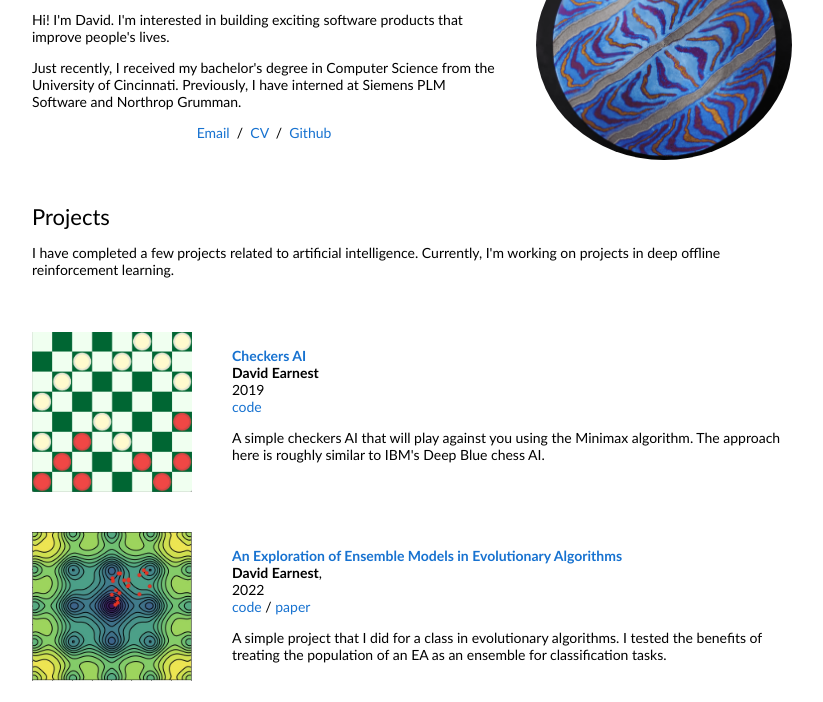
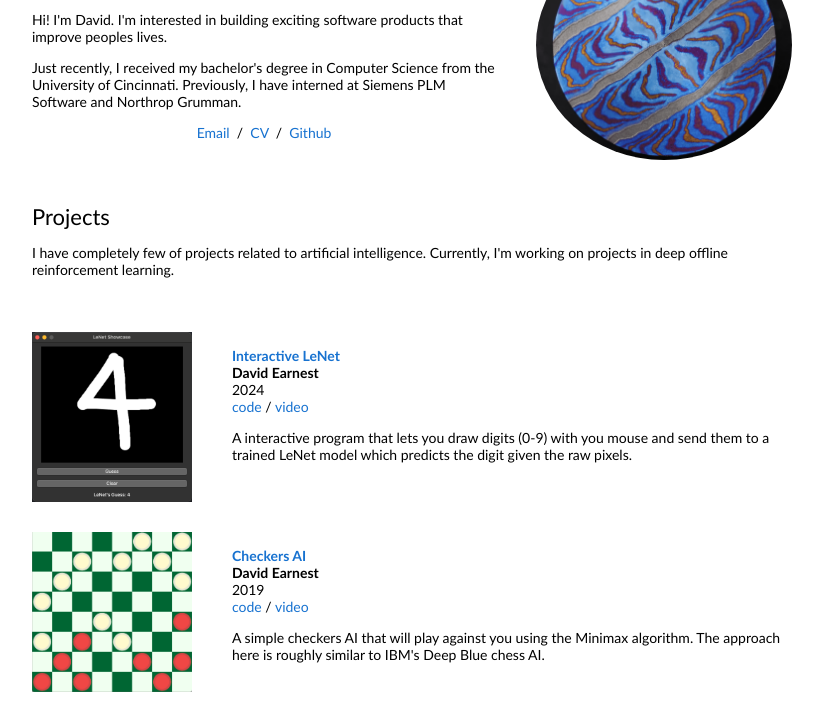
Before and after one commit to earnesdm/earnesdm.github.io, a plain HTML site: page index.html in a window 1280 px wide. Shown: the part 98-800 px from the top of the page, without its empty margins (228-1051 px from the left). Drawn offline with Linux system fonts and the light colour scheme.

Commit message:
Add files via upload

```diff
--- a/index.html
+++ b/index.html
@@ -23,14 +23,14 @@
                   David Earnest
                 </p>
                 <p>
-                  Hi! I'm David. I'm interested in building exciting software products that improve people's lives.
+                  Hi! I'm David. I'm interested in building exciting software products that improve peoples lives.
                 </p>
                 <p>
                   Just recently, I received my bachelor's degree in Computer Science from the University of Cincinnati. Previously, I have interned at Siemens PLM Software and Northrop Grumman.
                 </p>
                 <p style="text-align:center">
                   <a href="mailto:earnesdm@gmail.com">Email</a> &nbsp;/&nbsp;
-                  <a href="data/David_Earnest_Resume_Jul24_2024.pdf">CV</a> &nbsp;/&nbsp;
+                  <a href="data/David_Earnest_Resume_Jan2_2025.pdf">CV</a> &nbsp;/&nbsp;
                   <a href="https://github.com/earnesdm/">Github</a>
                 </p>
               </td>
@@ -44,7 +44,7 @@
               <td style="padding:20px;width:100%;vertical-align:middle">
                 <h2>Projects</h2>
                 <p>
-                  I have completed a few projects related to artificial intelligence. Currently, I'm working on projects in deep offline reinforcement learning.
+                  I have completely few of projects related to artificial intelligence. Currently, I'm working on projects in deep offline reinforcement learning.
                 </p>
               </td>
             </tr>
@@ -52,6 +52,44 @@
           <table style="width:100%;border:0px;border-spacing:0px;border-collapse:separate;margin-right:auto;margin-left:auto;"><tbody>
 
 
+          <tr onmouseout="lenet_stop()" onmouseover="lenet_start()">
+            <td style="padding:20px;width:25%;vertical-align:middle">
+              <div class="one">
+                <div class="two" id='lenet_image'><video  width=100% muted autoplay loop>
+                  <source src="images/LeNet.mov" type="video/mp4">
+                  Your browser does not support the video tag.
+                </video></div>
+                <img src='images/LeNet_demo_4.png' width=100%>
+              </div>
+              <script type="text/javascript">
+                function lenet_start() {
+                  document.getElementById('lenet_image').style.opacity = "1";
+                }
+
+                function lenet_stop() {
+                  document.getElementById('lenet_image').style.opacity = "0";
+                }
+                lenet_stop()
+              </script>
+            </td>
+            <td style="padding:20px;width:75%;vertical-align:middle">
+              <a href="https://github.com/earnesdm/Python-Final">
+                <span class="papertitle">Interactive LeNet</span>
+              </a>
+              <br>
+              <strong>David Earnest</strong>
+              <br>
+              2024
+              <br>
+              <a href="https://github.com/earnesdm/Interactive-LeNet-Demo/tree/main">code</a>
+              /
+              <a href="https://youtube.com/shorts/avoPbmiHj-U">video</a>
+              <p></p>
+              <p>
+                A interactive program that lets you draw digits (0-9) with you mouse and send them to a trained LeNet model which predicts the digit given the raw pixels.
+              </p>
+            </td>
+          </tr>
 
     <tr onmouseout="smerf_stop()" onmouseover="smerf_start()">
       <td style="padding:20px;width:25%;vertical-align:middle">
@@ -83,6 +121,8 @@
         2019
         <br>
         <a href="https://github.com/earnesdm/Python-Final">code</a>
+        /
+        <a href="https://youtube.com/shorts/w7yqOcN8NwA?feature=share">video</a>
         <p></p>
         <p>
         A simple checkers AI that will play against you using the Minimax algorithm. The approach here is roughly similar to IBM's Deep Blue chess AI.
@@ -164,7 +204,7 @@
       <a href="data/Deep%20Learning%20Project.pdf">paper</a>
       <p></p>
       <p>
-      A simple class project that I did for my deep learning class.
+      A simple class project that I did for my deep learning class. A bidirectional LSTM and U-Net style model to predict proton-proton collision points in LHC experiments.
       </p>
     </td>
   </tr>
```
Also changed, not shown: images/LeNet_demo_4.png (added), 2 other files.
